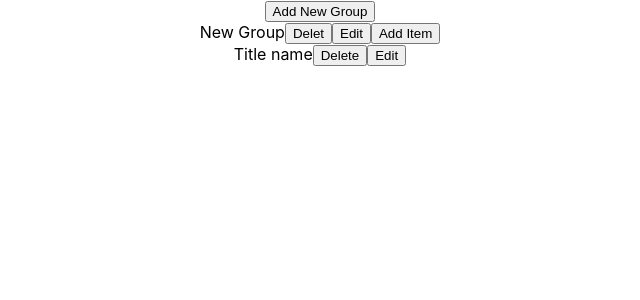
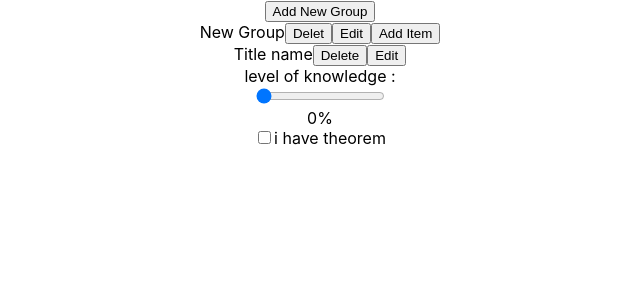
Before and after one commit to cintia-sari/items-list-in-react, a React (Create React App) app: page / in a window 1280 px wide. Shown: the top 300 px of the page, without its empty margins (320-960 px from the left). Built offline with nearby package versions, Linux system fonts and the light colour scheme.

Commit message:
level of knowledge beállítása

```diff
--- a/src/App.js
+++ b/src/App.js
@@ -15,6 +15,8 @@ function App() {
         itemsList:[{
           name :"Title name",
           itemrename:false,
+          knowledge: 0,
+          theorem: false,
           id:0,
             }
         ],
@@ -87,7 +89,10 @@ function App() {
         item.itemsList = [...item.itemsList,{
           name :"Title name",
           itemrename:false,
-          id:state.nextItemId}]
+          knowledge: 0,
+          theorem: false,
+          id:state.nextItemId
+        }]
         }
         return item
       })
@@ -160,7 +165,28 @@ function App() {
           nextItemId:state.nextItemId})
 
       }
-console.log(state.group)
+
+    function knowledgeChange(id,newValue){
+      const itemEdited = state.group.map(group=>{
+
+        return {
+          title: group.title,
+          rename:group.rename,
+          id:group.id,
+          itemsList:group.itemsList.map(item=> {
+            if(String(item.id) === id){
+              item.knowledge = newValue;
+            }
+            return item;
+                })
+              }})
+
+        setState({
+        group:itemEdited,
+        nextId: state.nextId ,
+        nextItemId:state.nextItemId})
+    }
+
   return (
     <div className="App">
       <AddGroup groupAddition={groupAddition} />
@@ -173,6 +199,7 @@ console.log(state.group)
           itemDelete={itemDelete}
           itemEdit={itemEdit}
           itemRename={itemRename}
+          knowledgeChange={knowledgeChange}
         />
     </div>
   );
--- a/src/Components/GroupList/GroupList.jsx
+++ b/src/Components/GroupList/GroupList.jsx
@@ -50,6 +50,7 @@ export default function GroupList(props) {
                     itemDelete={props.itemDelete}
                     itemEdit={props.itemEdit}
                     itemRename={props.itemRename}
+                    knowledgeChange={props.knowledgeChange}
                     />
      </div>))
 
--- a/src/Components/ItemList/ItemList.jsx
+++ b/src/Components/ItemList/ItemList.jsx
@@ -1,6 +1,7 @@
-import React from 'react'
+import React from 'react';
 
 export default function ItemList(props) {
+
 
   const delet=(e)=>{
      props.itemDelete(e.target.dataset.id)
@@ -15,12 +16,16 @@ export default function ItemList(props) {
   props.itemEdit(e.target.dataset.id)
  }
 
+ const setValue=(e)=>{
+  props.knowledgeChange(e.target.dataset.id, e.target.value)
+ }
+
     const itemList= props.itemList.map(item=>(
       <div>{ item.itemrename === true ?
                 <div key={item.id} >
                   <label>
                     <input
-                    value={item.value}
+                    value={item.name}
                     type="text"
                     data-id={item.id}
                     name="item-name"
@@ -35,6 +40,27 @@ export default function ItemList(props) {
                     {item.name}
                     <button onClick={delet} data-id={item.id}>Delete</button>
                     <button onClick={edit} data-id={item.id}>Edit</button>
+                    <div>
+                      <label>
+                       <div>level of knowledge :</div>
+                        <input
+                            value={item.knowledge}
+                            data-id={item.id}
+                            onChange={setValue}
+                            type="range"
+                            min="0"
+                            max="100"
+                            step="5" />
+                        </label>
+                        <div><span>{item.knowledge}%</span>
+                        </div>
+                      <label>
+                        <input
+                          type="checkbox"
+                          />
+                          i have theorem
+                      </label>
+                    </div>
                 </div>
           }
       </div>
```
